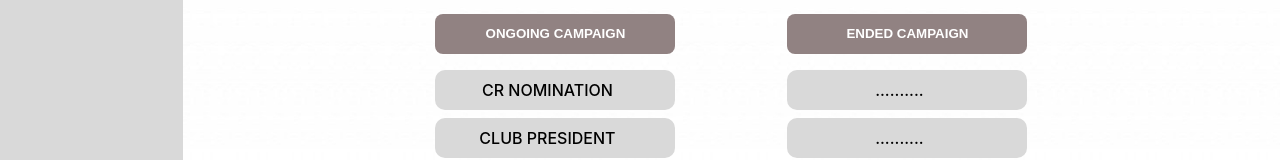
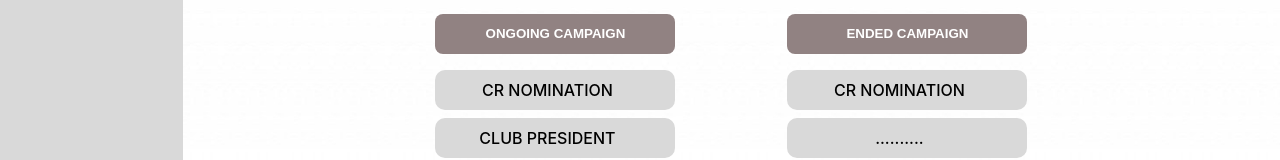
Before and after one commit to abdulragib/Meta-Poll, a React (Create React App) app: page /Meta-Poll/user in a window 1280 px wide. Shown: the part 125-285 px from the top of the page. Built offline with nearby package versions, Linux system fonts and the light colour scheme; the HTML template or start-up script is replaced by a standard one.

Commit message:
Voter Panel Navigation

```diff
--- a/src/Components/VoterPanel/VoterPanel.css
+++ b/src/Components/VoterPanel/VoterPanel.css
@@ -35,6 +35,7 @@
 
 .right-vp-data-container-item{
     display:flex;
+    cursor: pointer;
     flex-direction: column;
     align-items: center;
     justify-content: center;
--- a/src/Components/VoterPanel/VoterPanel.jsx
+++ b/src/Components/VoterPanel/VoterPanel.jsx
@@ -19,22 +19,22 @@ const VoterPanel = () => {
       <div className="right-vp">
         <h1 className="home-Title">MetaPoll</h1>
         <div className="right-vp-btn-group">
-          <button className="btn btn-right" onClick={handleClick}>
+          <button className="btn btn-right" >
            Ongoing Campaign
           </button>
-          <button className="btn btn-right" onClick={handleClickOne}>
+          <button className="btn btn-right" >
             Ended Campaign
           </button>
         </div>
         <div className="right-vp-data-container">
           <div className="right-vp-data-container-one">
-            <div className="right-vp-data-container-item">CR NOMINATION</div>
+            <div className="right-vp-data-container-item" onClick={handleClick}>CR NOMINATION</div>
             <div className="right-vp-data-container-item">CLUB PRESIDENT</div>
             <div className="right-vp-data-container-item">SCHOOL MONITOR</div>
           </div>
 
           <div className="right-vp-data-container-two">
-            <div className="right-vp-data-container-item">..........</div>
+            <div className="right-vp-data-container-item" onClick={handleClickOne}>CR NOMINATION</div>
             <div className="right-vp-data-container-item">..........</div>
             <div className="right-vp-data-container-item">..........</div>
           </div>
```
